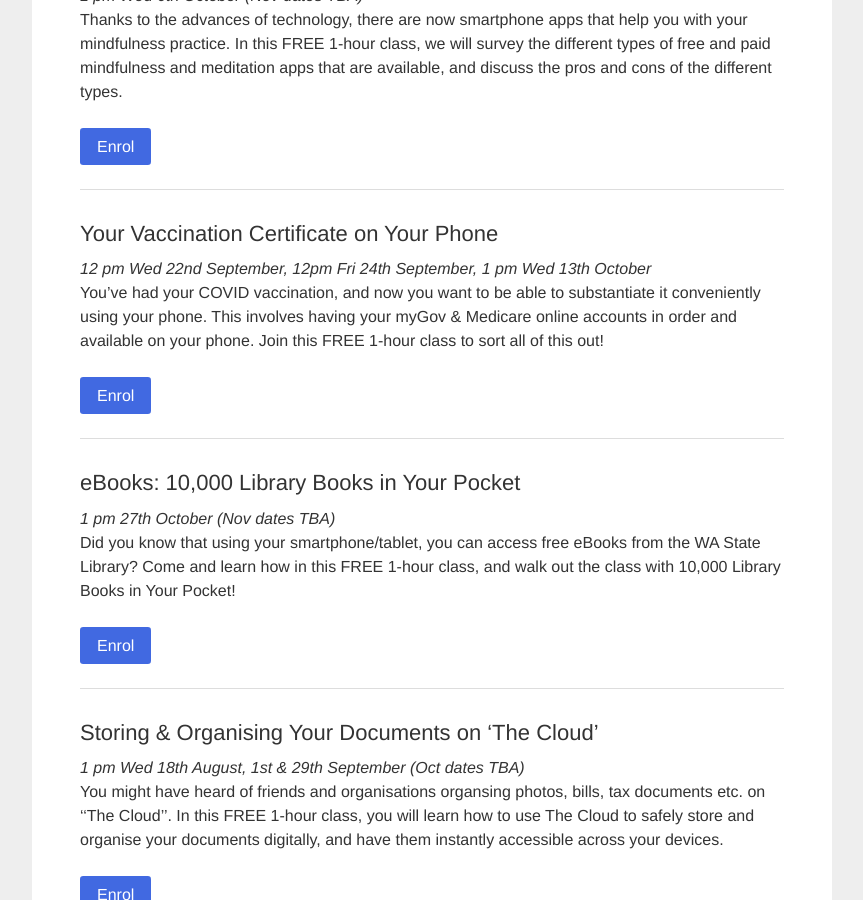
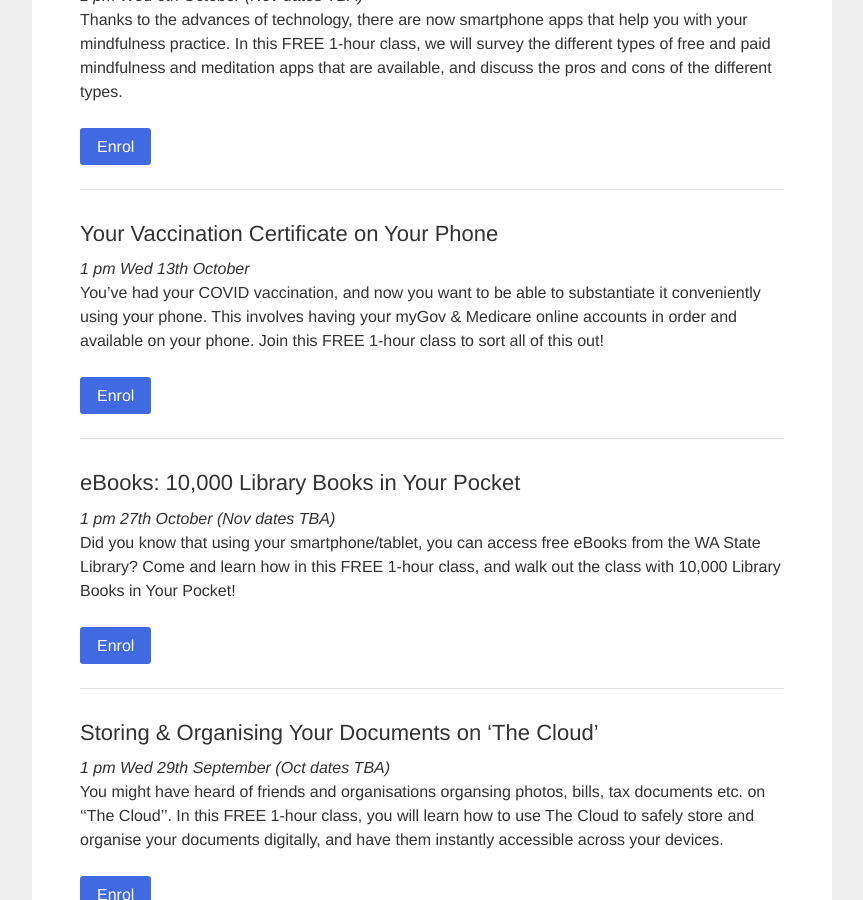
Before and after one commit to auxellbs/splconline.github.io, a Jekyll site: the page built from index.md, in a window 1280 px wide and 900 px high, scrolled down 1644 px. Shown: the whole window, without its empty margins (208-1071 px from the left). Built offline with Jekyll 4.4.1, drawn with Linux system fonts in a browser that asks for light colours.

Commit message:
Updated dates

```diff
--- a/index.md
+++ b/index.md
@@ -48,7 +48,7 @@ Thanks to the advances of technology, there are now smartphone apps that help yo
 ---
 
 ### Your Vaccination Certificate on Your Phone
-*12 pm Wed 22nd September, 12pm Fri 24th September, 1 pm Wed 13th October*
+*1 pm Wed 13th October*
 You've had your COVID vaccination, and now you want to be able to substantiate it conveniently using your phone. This involves having your myGov & Medicare online accounts in order and available on your phone. Join this FREE 1-hour class to sort all of this out!
 
 [Enrol](https://docs.google.com/forms/d/e/1FAIpQLSf1BWKNcViD4-tdzi4b4cIvrHCW6SW9B87VjcjOoB5lfhzkew/viewform?usp=sf_link){:target="_blank"}{:.btn}
@@ -64,7 +64,7 @@ Did you know that using your smartphone/tablet, you can access free eBooks from
 ---
 
 ### Storing & Organising Your Documents on 'The Cloud'
-*1 pm Wed 18th August, 1st & 29th September (Oct dates TBA)*
+*1 pm Wed 29th September (Oct dates TBA)*
 You might have heard of friends and organisations organsing photos, bills, tax documents etc. on ''The Cloud''. In this FREE 1-hour class, you will learn how to use The Cloud to safely store and organise your documents digitally, and have them instantly accessible across your devices.
 
 [Enrol](https://classmanager.com.au/cbin/admin.php?Action=courses&single_course_id=1409&organisation_name=splc&from=org_home){:target="_blank"}{:.btn}
```
